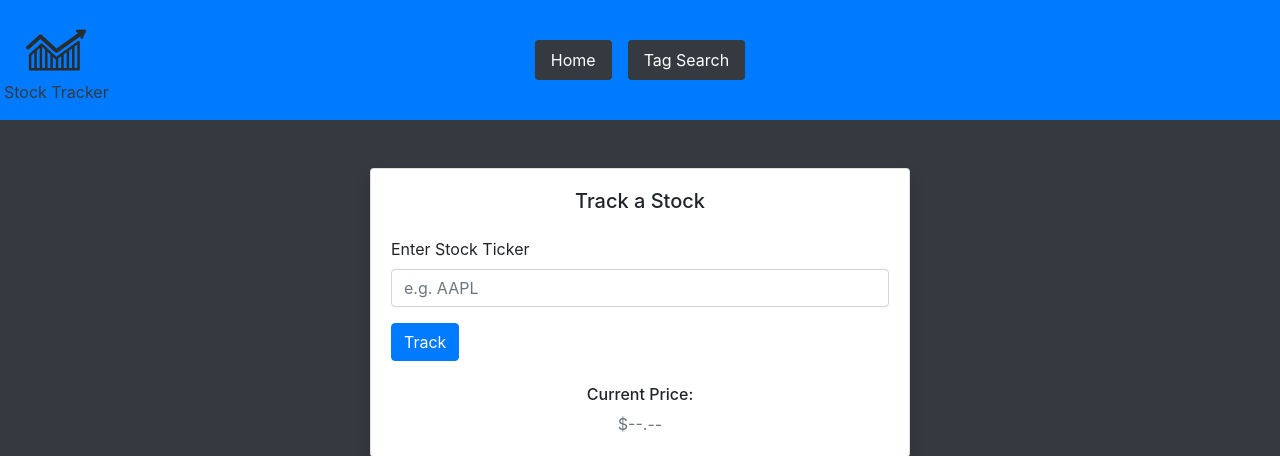
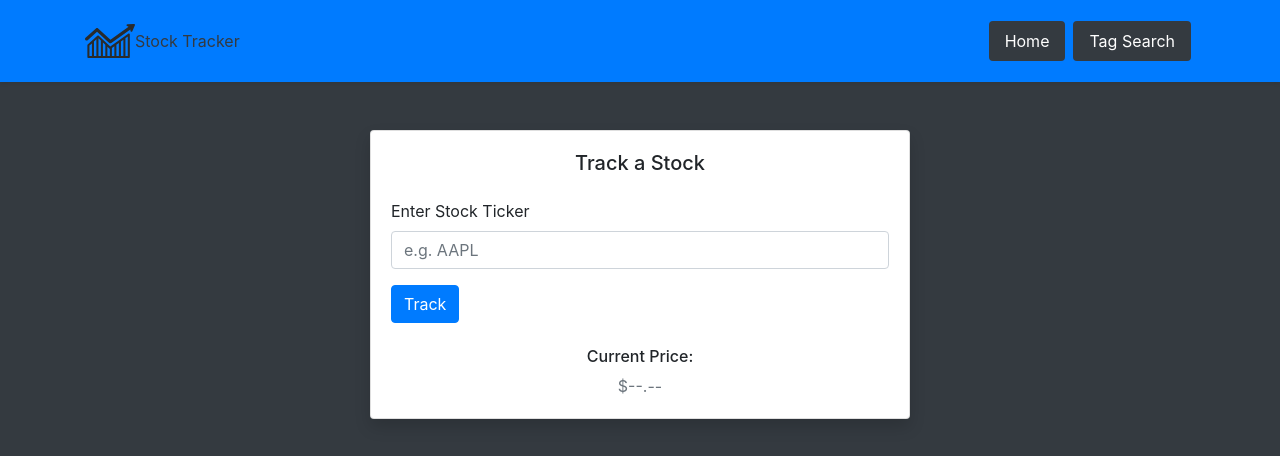
Before and after one commit to lukas-011/StockTracker, a Flask app: page / in a window 1280 px wide. Shown: the top 456 px of the page. Run offline with Flask 3, Linux system fonts and the light colour scheme; some libraries are stand-ins or nearby versions.

Commit message:
redid the header

```diff
--- a/templates/index.html
+++ b/templates/index.html
@@ -8,26 +8,29 @@
     <link href="https://stackpath.bootstrapcdn.com/bootstrap/4.5.2/css/bootstrap.min.css" rel="stylesheet">
 </head>
 <body class="bg-dark">
-    <header class="position-relative py-3 bg-primary">
-
-        <a href="/" class="position-absolute d-flex flex-column align-items-center p-1 justify-content-center">
-            <svg fill="#292b2c" height="60px" width="60px" version="1.1" id="Capa_1" xmlns="http://www.w3.org/2000/svg" xmlns:xlink="http://www.w3.org/1999/xlink" viewBox="0 0 386.651 386.651" xml:space="preserve">
+    <header class="bg-primary py-3 shadow-sm">
+        <div class="container">
+          <div class="d-flex align-items-center justify-content-between">
+            <a href="/" class="d-flex align-items-center text-decoration-none">
+              <svg fill="#292b2c" height="50px" width="50px" class="me-2" viewBox="0 0 386.651 386.651" xmlns="http://www.w3.org/2000/svg">
                 <g>
                     <path d="M342.367,135.781c-2.674-1.367-5.889-1.122-8.324,0.635l-138.556,99.968l-89.233-83.725   c-3.032-2.844-7.736-2.892-10.826-0.112l-74.395,66.959c-1.685,1.518-2.648,3.679-2.648,5.946v91.451c0,4.418,3.582,8,8,8h312.339   c4.418,0,8-3.582,8-8v-174C346.724,139.899,345.041,137.149,342.367,135.781z M53.507,308.903H34.385v-79.889l19.122-17.211   V308.903z M88.045,308.903H69.507v-111.5l18.538-16.685V308.903z M122.582,308.903h-18.538V172.526l18.538,17.393V308.903z    M157.12,308.903h-18.538V204.931l18.538,17.394V308.903z M192.015,308.903H173.12v-71.565l16.227,15.226   c0.791,0.741,1.702,1.288,2.667,1.65V308.903z M226.91,308.903h-18.896v-61.828l18.896-13.634V308.903z M261.806,308.903H242.91   v-87.006l18.895-13.633V308.903z M296.701,308.903h-18.896V196.72l18.896-13.634V308.903z M330.724,308.903h-18.022v-137.36   l18.022-13.003V308.903z"/>
                     <path d="M385.375,65.087c-1.439-2.148-3.904-3.404-6.461-3.337l-50.696,1.368c-3.471,0.094-6.429,2.547-7.161,5.941   c-0.732,3.395,0.95,6.85,4.074,8.366l11.846,5.75L196.96,183.012l-95.409-86.504c-4.738-4.296-11.955-4.322-16.723-0.062   L4.173,168.491c-5.149,4.599-5.594,12.501-0.995,17.649c4.598,5.148,12.499,5.594,17.649,0.995l72.265-64.55l94.533,85.709   c2.369,2.147,5.376,3.239,8.398,3.239c2.532,0,5.074-0.767,7.255-2.322L350.82,104.01l0.701,11.074   c0.22,3.464,2.777,6.329,6.193,6.939c0.444,0.079,0.889,0.118,1.328,0.118c2.938,0,5.662-1.724,6.885-4.483l20.077-45.327   C387.052,69.968,386.815,67.234,385.375,65.087z"/>
                 </g>
               </svg>
-            <span class="text-dark">Stock Tracker</span>
+              <span class="fs-4 fw-bold text-dark">Stock Tracker</span>
             </a>
 
-        <ul class="nav nav-pills d-flex justify-content-center p-3 ">
+            <ul class="nav nav-pills">
               <li class="nav-item">
-                <a href="/" class="nav-link bg-dark text-white m-2" aria-current="page">Home</a>
+                <a href="/" class="nav-link text-white bg-dark mx-1">Home</a>
               </li>
               <li class="nav-item">
-                <a href="/tag-search.html" class="nav-link button-outline-primary bg-dark text-white m-2">Tag Search</a>
+                <a href="/tag-search.html" class="nav-link text-white bg-dark mx-1">Tag Search</a>
               </li>
             </ul>
+          </div>
+        </div>
     </header>
 
     <div class="container py-5">
```
Also changed, not shown: templates/tag-search.html (+11 -8 lines). Lines whose indentation alone changed are shown as unchanged.
